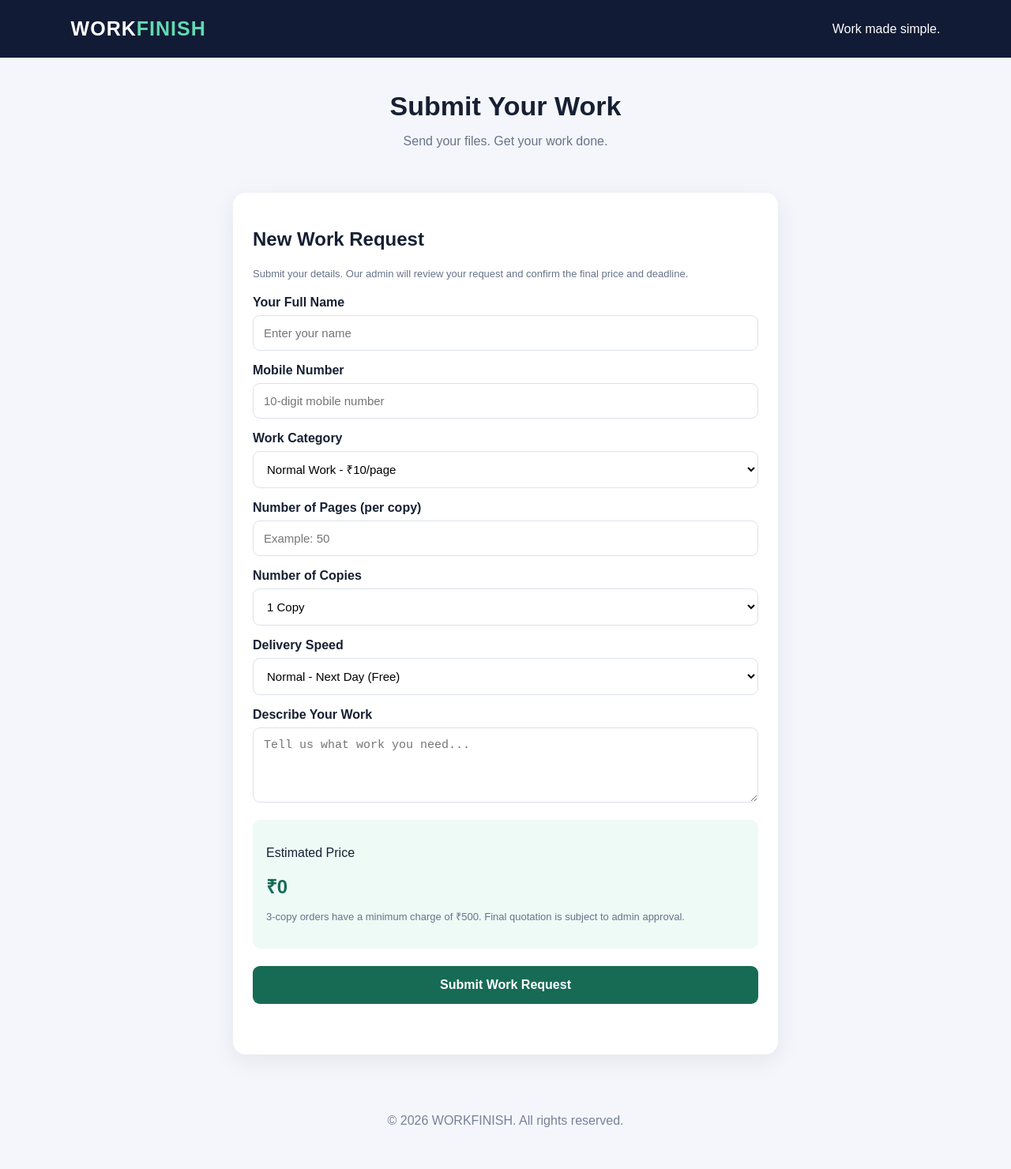
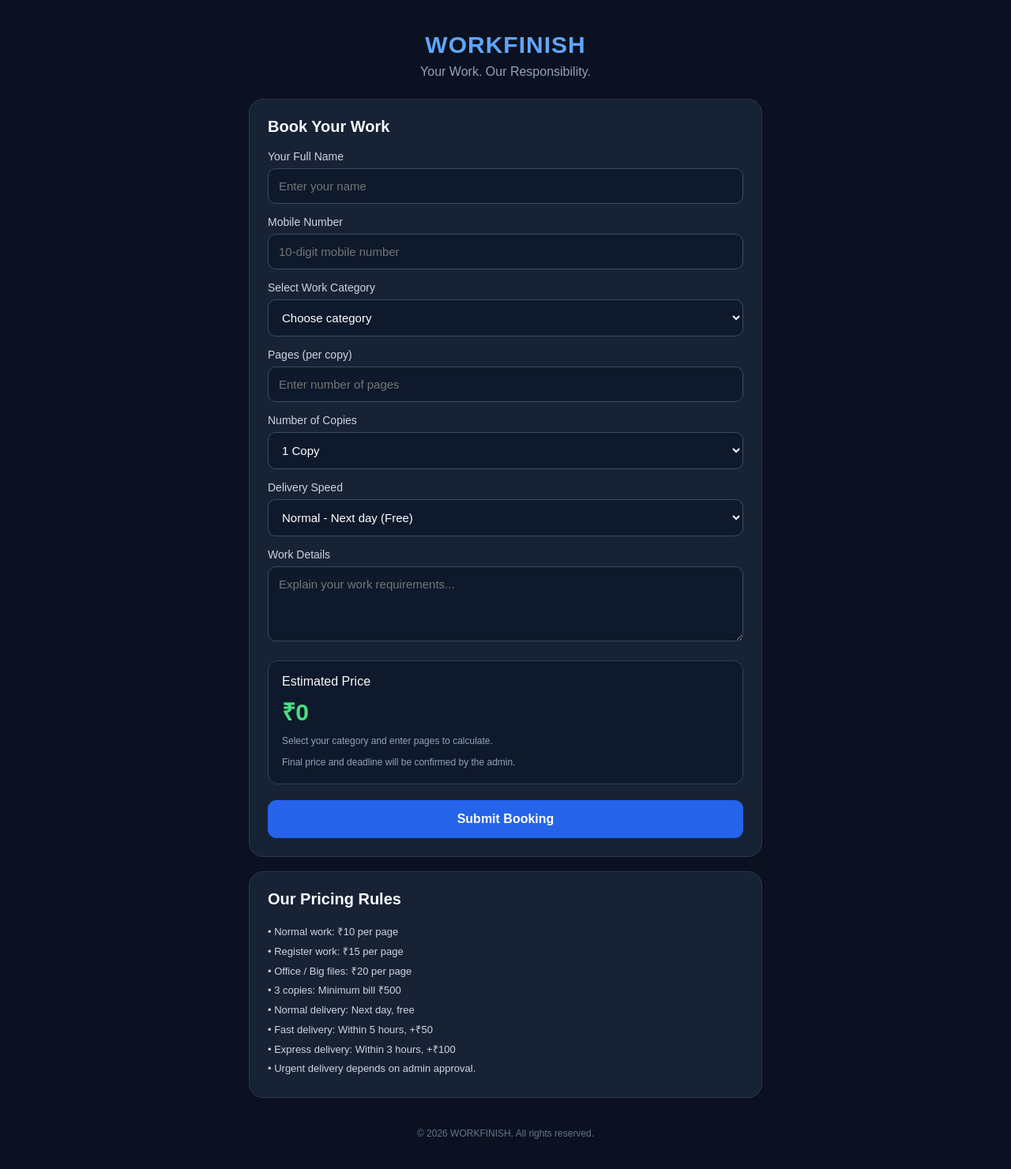
Before and after one commit to aiintellligence999-a11y/workfinish, a plain HTML site: page index.html in a window 1280 px wide. Shown: the whole page at 79% size. Before the commit the page ends 1453 px from the top, so only its background shows below. Drawn offline with nearby package versions, Linux system fonts and the light colour scheme.

Commit message:
Update index.html

```diff
--- a/index.html
+++ b/index.html
@@ -4,218 +4,473 @@
 <head>
   <meta charset="UTF-8">
   <meta name="viewport" content="width=device-width, initial-scale=1.0">
-<title>WORKFINISH | Submit Your Work</title>
+  <title>WORKFINISH | Book Your Work</title>
+  <meta name="theme-color" content="#101827">
 
   <script src="https://cdn.jsdelivr.net/npm/@supabase/supabase-js@2"></script>
 
   <style>
-*{box-sizing:border-box}
-body{margin:0;font-family:Arial,sans-serif;background:#f4f6fb;color:#172033}
-header{background:#111b35;color:white;padding:22px 7%;display:flex;justify-content:space-between;align-items:center}
-.logo{font-size:25px;font-weight:800;letter-spacing:1px}
-.logo span{color:#64d8b0}
-.hero{text-align:center;padding:42px 15px 25px}
-.hero h1{font-size:34px;margin:0 0 10px}
-.hero p{color:#68738a}
-.container{max-width:720px;margin:15px auto 50px;padding:0 15px}
-.card{background:white;padding:25px;border-radius:16px;box-shadow:0 8px 30px #17203312}
-label{display:block;font-weight:600;margin:16px 0 7px}
-input,select,textarea{width:100%;padding:13px;border:1px solid #dce1eb;border-radius:9px;font-size:15px;background:white}
-textarea{min-height:95px;resize:vertical}
-button{width:100%;padding:15px;border:0;border-radius:9px;background:#176b55;color:white;font-size:16px;font-weight:bold;margin-top:22px;cursor:pointer}
-button:disabled{opacity:.6;cursor:not-allowed}
-.price{background:#edfaf5;padding:17px;border-radius:10px;margin-top:18px}
-.price h2{margin:0;color:#176b55}
-.note{font-size:13px;color:#68738a;line-height:1.6}
-#message{padding:12px;border-radius:8px;margin-top:15px}
-footer{text-align:center;padding:25px;color:#788197}
+    * {
+      box-sizing: border-box;
+      margin: 0;
+      padding: 0;
+      font-family: Arial, sans-serif;
+    }
+
+    body {
+      background: #0b1120;
+      color: #f8fafc;
+      min-height: 100vh;
+      padding: 25px 15px;
+    }
+
+    .container {
+      max-width: 650px;
+      margin: auto;
+    }
+
+    header {
+      text-align: center;
+      margin: 15px 0 25px;
+    }
+
+    .logo {
+      font-size: 30px;
+      font-weight: 900;
+      color: #60a5fa;
+      letter-spacing: 1px;
+    }
+
+    header p {
+      color: #94a3b8;
+      margin-top: 8px;
+    }
+
+    .card {
+      background: #172235;
+      border: 1px solid #29374d;
+      border-radius: 18px;
+      padding: 23px;
+      margin-bottom: 18px;
+    }
+
+    h2 {
+      font-size: 20px;
+      margin-bottom: 18px;
+    }
+
+    label {
+      display: block;
+      font-size: 14px;
+      color: #cbd5e1;
+      margin: 15px 0 7px;
+    }
+
+    input, select, textarea {
+      width: 100%;
+      padding: 13px;
+      border-radius: 10px;
+      border: 1px solid #3b4b63;
+      background: #0e192b;
+      color: white;
+      outline: none;
+      font-size: 15px;
+    }
+
+    input:focus, select:focus, textarea:focus {
+      border-color: #60a5fa;
+    }
+
+    textarea {
+      min-height: 95px;
+      resize: vertical;
+    }
+
+    .price-box {
+      background: #0e192b;
+      border: 1px solid #334155;
+      border-radius: 13px;
+      padding: 17px;
+      margin-top: 20px;
+    }
+
+    .price {
+      font-size: 30px;
+      font-weight: bold;
+      color: #4ade80;
+      margin-top: 8px;
+    }
+
+    .small {
+      color: #94a3b8;
+      font-size: 12px;
+      line-height: 1.6;
+      margin-top: 8px;
+    }
+
+    button {
+      width: 100%;
+      border: none;
+      border-radius: 11px;
+      padding: 15px;
+      background: #2563eb;
+      color: white;
+      font-size: 16px;
+      font-weight: bold;
+      cursor: pointer;
+      margin-top: 20px;
+    }
+
+    button:hover {
+      background: #1d4ed8;
+    }
+
+    button:disabled {
+      opacity: .6;
+      cursor: not-allowed;
+    }
+
+    #message {
+      display: none;
+      padding: 13px;
+      border-radius: 10px;
+      margin-top: 15px;
+      line-height: 1.5;
+      overflow-wrap: anywhere;
+    }
+
+    .success {
+      display: block !important;
+      background: #123b2b;
+      color: #86efac;
+    }
+
+    .error {
+      display: block !important;
+      background: #451a1a;
+      color: #fca5a5;
+    }
+
+    .rules {
+      color: #cbd5e1;
+      font-size: 13px;
+      line-height: 1.9;
+    }
+
+    footer {
+      text-align: center;
+      color: #64748b;
+      font-size: 12px;
+      padding: 20px;
+    }
   </style>
 </head>
 
 <body>
+<div class="container">
+
   <header>
-  <div class="logo">WORK<span>FINISH</span></div>
-  <div>Work made simple.</div>
+    <div class="logo">WORKFINISH</div>
+    <p>Your Work. Our Responsibility.</p>
   </header>
 
-<section class="hero">
-  <h1>Submit Your Work</h1>
-  <p>Send your files. Get your work done.</p>
-</section>
+  <section class="card">
+    <h2>Book Your Work</h2>
 
-<div class="container">
-<div class="card">
-<h2>New Work Request</h2>
-<p class="note">Submit your details. Our admin will review your request and confirm the final price and deadline.</p>
+    <form id="orderForm">
 
-<form id="workForm">
+      <label for="customerName">Your Full Name</label>
+      <input
+        id="customerName"
+        type="text"
+        maxlength="100"
+        placeholder="Enter your name"
+        required
+      >
 
-<label>Your Full Name</label>
-<input id="name" required maxlength="100" placeholder="Enter your name">
+      <label for="mobile">Mobile Number</label>
+      <input
+        id="mobile"
+        type="tel"
+        inputmode="numeric"
+        maxlength="10"
+        pattern="[0-9]{10}"
+        placeholder="10-digit mobile number"
+        required
+      >
 
-<label>Mobile Number</label>
-<input id="mobile" type="tel" required pattern="[0-9]{10}" maxlength="10" placeholder="10-digit mobile number">
-
-<label>Work Category</label>
-<select id="category">
-<option value="Normal Work">Normal Work - ₹10/page</option>
-<option value="Register Pages">Register Pages - ₹15/page</option>
-<option value="Office / Big Files">Office / Big Files - ₹20/page</option>
+      <label for="category">Select Work Category</label>
+      <select id="category" required>
+        <option value="">Choose category</option>
+        <option value="Normal">Normal Work - ₹10/page</option>
+        <option value="Register">Register Work - ₹15/page</option>
+        <option value="Office">Office / Big Files - ₹20/page</option>
       </select>
 
-<label>Number of Pages (per copy)</label>
-<input id="pages" type="number" min="1" max="10000" required placeholder="Example: 50">
+      <label for="pages">Pages (per copy)</label>
+      <input
+        id="pages"
+        type="number"
+        min="1"
+        max="10000"
+        placeholder="Enter number of pages"
+        required
+      >
 
-<label>Number of Copies</label>
-<select id="copies">
+      <label for="copies">Number of Copies</label>
+      <select id="copies" required>
         <option value="1">1 Copy</option>
         <option value="2">2 Copies</option>
         <option value="3">3 Copies</option>
       </select>
 
-<label>Delivery Speed</label>
-<select id="speed">
-<option value="Normal">Normal - Next Day (Free)</option>
-<option value="Fast">Fast - Within 5 Hours (+₹50)</option>
-<option value="Express">Express - Within 3 Hours (+₹100)</option>
+      <label for="delivery">Delivery Speed</label>
+      <select id="delivery" required>
+        <option value="Normal">Normal - Next day (Free)</option>
+        <option value="Fast">Fast - Within 5 hours (+₹50)</option>
+        <option value="Express">Express - Within 3 hours (+₹100)</option>
       </select>
 
-<label>Describe Your Work</label>
-<textarea id="description" required maxlength="2000" placeholder="Tell us what work you need..."></textarea>
+      <label for="description">Work Details</label>
+      <textarea
+        id="description"
+        maxlength="2000"
+        placeholder="Explain your work requirements..."
+        required
+      ></textarea>
 
-<div class="price">
-<p>Estimated Price</p>
-<h2 id="estimate">₹0</h2>
-<p class="note">3-copy orders have a minimum charge of ₹500. Final quotation is subject to admin approval.</p>
+      <div class="price-box">
+        <div>Estimated Price</div>
+        <div class="price" id="price">₹0</div>
+        <p class="small" id="priceDetails">
+          Select your category and enter pages to calculate.
+        </p>
+        <p class="small">
+          Final price and deadline will be confirmed by the admin.
+        </p>
       </div>
 
-<button id="submitBtn" type="submit">Submit Work Request</button>
-</form>
+      <button type="submit" id="submitBtn">
+        Submit Booking
+      </button>
 
       <div id="message" role="status" aria-live="polite"></div>
+
+    </form>
+  </section>
+
+  <section class="card">
+    <h2>Our Pricing Rules</h2>
+    <div class="rules">
+      • Normal work: ₹10 per page<br>
+      • Register work: ₹15 per page<br>
+      • Office / Big files: ₹20 per page<br>
+      • 3 copies: Minimum bill ₹500<br>
+      • Normal delivery: Next day, free<br>
+      • Fast delivery: Within 5 hours, +₹50<br>
+      • Express delivery: Within 3 hours, +₹100<br>
+      • Urgent delivery depends on admin approval.
     </div>
+  </section>
+
+  <footer>
+    © 2026 WORKFINISH. All rights reserved.
+  </footer>
+
 </div>
 
-<footer>© 2026 WORKFINISH. All rights reserved.</footer>
+<script>
+  // SUPABASE CONFIGURATION
+  // Apna Project URL aur Publishable Key yahan paste karo.
 
-<script>
-// STEP 1: Replace these two values with your own Supabase details.
-const SUPABASE_URL = "https://bsbrggofoikseyztqcgy.supabase.co";
-const SUPABASE_PUBLISHABLE_KEY = "sb_publishable_RsqurUsRe4m9aJpOa-m5aQ_TpyycQs_";
+  const SUPABASE_URL =
+    "sb_publishable_RsqurUsRe4m9aJpOa-m5aQ_TpyycQs_";
 
-// STEP 2: Connect to Supabase.
-const db = window.supabase.createClient(
+  const SUPABASE_PUBLISHABLE_KEY =
+    "https://bsbrggofoikseyztqcgy.supabase.co";
+
+  const supabaseClient = window.supabase.createClient(
     SUPABASE_URL,
     SUPABASE_PUBLISHABLE_KEY
   );
 
-const $ = id => document.getElementById(id);
+  const form = document.getElementById("orderForm");
+  const priceElement = document.getElementById("price");
+  const priceDetails = document.getElementById("priceDetails");
+  const message = document.getElementById("message");
+  const submitBtn = document.getElementById("submitBtn");
 
-function calculatePrice(){
-  const pages = Number($("pages").value) || 0;
-  const copies = Number($("copies").value);
-  const category = $("category").value;
-
-  const rates = {
-    "Normal Work": 10,
-    "Register Pages": 15,
-    "Office / Big Files": 20
+  const categoryRates = {
+    Normal: 10,
+    Register: 15,
+    Office: 20
   };
 
-  const urgency = {
-    "Normal": 0,
-    "Fast": 50,
-    "Express": 100
+  const deliveryFees = {
+    Normal: 0,
+    Fast: 50,
+    Express: 100
   };
 
-  let total = pages * copies * rates[category];
+  function calculatePrice() {
+    const category = document.getElementById("category").value;
+    const pages = Number(document.getElementById("pages").value);
+    const copies = Number(document.getElementById("copies").value);
+    const delivery = document.getElementById("delivery").value;
 
-  if(copies === 3 && pages > 0){
-    total = Math.max(500,total);
+    if (!category || !pages || pages < 1 || !copies || !delivery) {
+      priceElement.textContent = "₹0";
+      priceDetails.textContent =
+        "Select your category and enter pages to calculate.";
+      return 0;
     }
 
-  total += urgency[$("speed").value];
+    const rate = categoryRates[category];
+    const urgencyFee = deliveryFees[delivery];
 
-  $("estimate").textContent = "₹" + (pages > 0 ? total : 0);
+    let workPrice = pages * copies * rate;
+
+    if (copies === 3) {
+      workPrice = Math.max(500, workPrice);
+    }
+
+    const total = workPrice + urgencyFee;
+
+    priceElement.textContent = "₹" + total;
+
+    priceDetails.textContent =
+      pages + " pages × " + copies + " copies × ₹" + rate +
+      " + ₹" + urgencyFee + " delivery charge";
+
     return total;
   }
 
-["pages","copies","category","speed"].forEach(id=>{
-  $(id).addEventListener("input",calculatePrice);
-  $(id).addEventListener("change",calculatePrice);
+  ["category", "pages", "copies", "delivery"].forEach(id => {
+    document.getElementById(id).addEventListener("input", calculatePrice);
+    document.getElementById(id).addEventListener("change", calculatePrice);
   });
 
-$("workForm").addEventListener("submit", async function(e){
-  e.preventDefault();
+  function showMessage(text, type) {
+    message.textContent = text;
+    message.className = type;
+  }
 
-  const btn = $("submitBtn");
-  const message = $("message");
+  form.addEventListener("submit", async function(event) {
+    event.preventDefault();
 
-  const name = $("name").value.trim();
-  const mobile = $("mobile").value.trim();
-  const pages = Number($("pages").value);
-  const copies = Number($("copies").value);
-  const description = $("description").value.trim();
-  const price = calculatePrice();
+    message.className = "";
+    message.style.display = "none";
 
-  if(!/^[0-9]{10}$/.test(mobile)){
-    message.textContent = "Please enter a valid 10-digit mobile number.";
+    if (
+      !SUPABASE_PUBLISHABLE_KEY ||
+      SUPABASE_PUBLISHABLE_KEY ===
+        "PASTE_YOUR_SUPABASE_PUBLISHABLE_KEY_HERE"
+    ) {
+      showMessage(
+        "Supabase Publishable Key abhi add nahi ki gayi hai.",
+        "error"
+      );
       return;
     }
 
-  if(!name || !description || pages < 1 || pages > 10000){
-    message.textContent = "Please check all required fields.";
+    const customerName =
+      document.getElementById("customerName").value.trim();
+
+    const mobile =
+      document.getElementById("mobile").value.trim();
+
+    const category =
+      document.getElementById("category").value;
+
+    const pages =
+      Number(document.getElementById("pages").value);
+
+    const copies =
+      Number(document.getElementById("copies").value);
+
+    const delivery =
+      document.getElementById("delivery").value;
+
+    const description =
+      document.getElementById("description").value.trim();
+
+    if (customerName.length < 2 || customerName.length > 100) {
+      showMessage("Please enter a valid name.", "error");
       return;
     }
 
-  if(SUPABASE_URL.includes("PASTE_") ||
-     SUPABASE_PUBLISHABLE_KEY.includes("PASTE_")){
-    message.textContent = "Please add your Supabase Project URL and Publishable Key in the code.";
+    if (!/^[0-9]{10}$/.test(mobile)) {
+      showMessage("Please enter a valid 10-digit mobile number.", "error");
       return;
     }
 
-  btn.disabled = true;
-  btn.textContent = "Submitting...";
-  message.textContent = "";
+    if (
+      !categoryRates[category] ||
+      !deliveryFees.hasOwnProperty(delivery) ||
+      !Number.isInteger(pages) ||
+      pages < 1 ||
+      pages > 10000 ||
+      ![1, 2, 3].includes(copies) ||
+      description.length < 1
+    ) {
+      showMessage("Please check all booking details.", "error");
+      return;
+    }
+
+    const estimatedPrice = calculatePrice();
 
     const order = {
-    customer_name: name,
+      customer_name: customerName,
       mobile: mobile,
-    category: $("category").value,
+      category: category,
       pages: pages,
       copies: copies,
-    delivery_speed: $("speed").value,
+      delivery_speed: delivery,
       description: description,
-    estimated_price: price
+      estimated_price: estimatedPrice
     };
 
-  try{
-    const {data,error} = await db
+    submitBtn.disabled = true;
+    submitBtn.textContent = "Submitting...";
+
+    try {
+      // IMPORTANT: No .select("id") here.
+      // Customer only submits the order.
+      const { error } = await supabaseClient
         .from("orders")
-      .insert([order])
-      .select("id")
-      .single();
+        .insert([order]);
 
-    if(error) throw error;
+      if (error) {
+        console.error("Supabase order error:", error);
+        showMessage(
+          "Order submit nahi hua: " + error.message,
+          "error"
+        );
+        return;
+      }
 
-    message.textContent =
-      "Request submitted successfully! Your request ID is " + data.id +
-      ". Admin will review your order.";
+      showMessage(
+        "Booking successfully submit ho gayi! Admin aapka order review karke final price aur deadline confirm karega.",
+        "success"
+      );
 
-    $("workForm").reset();
+      form.reset();
       calculatePrice();
 
-  }catch(error){
-    console.error(error);
-    message.textContent =
-      "Could not submit your request. Please try again later.";
-  }finally{
-    btn.disabled = false;
-    btn.textContent = "Submit Work Request";
+    } catch (error) {
+      console.error("Unexpected error:", error);
+      showMessage(
+        "Something went wrong. Please try again.",
+        "error"
+      );
+    } finally {
+      submitBtn.disabled = false;
+      submitBtn.textContent = "Submit Booking";
     }
   });
 
   calculatePrice();
 </script>
+
 </body>
 </html>
```
Lines whose indentation alone changed are shown as unchanged.
